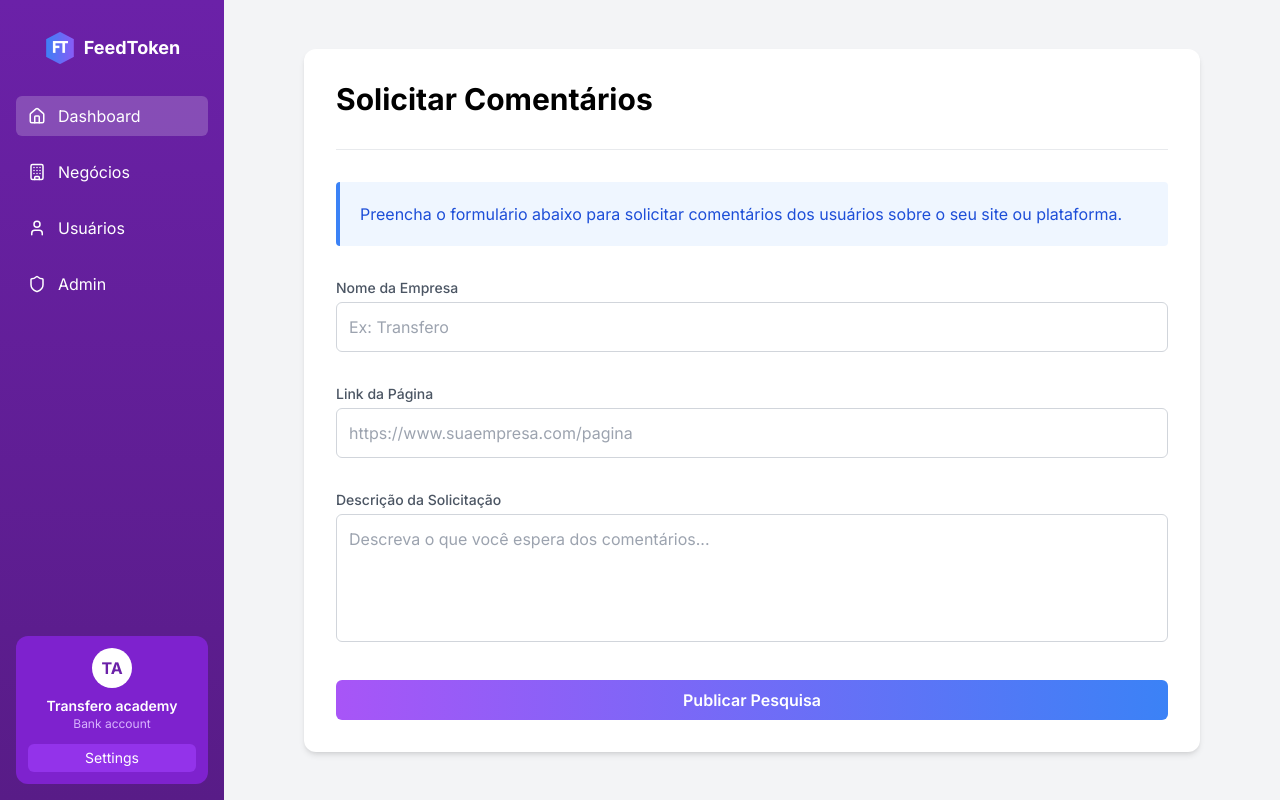
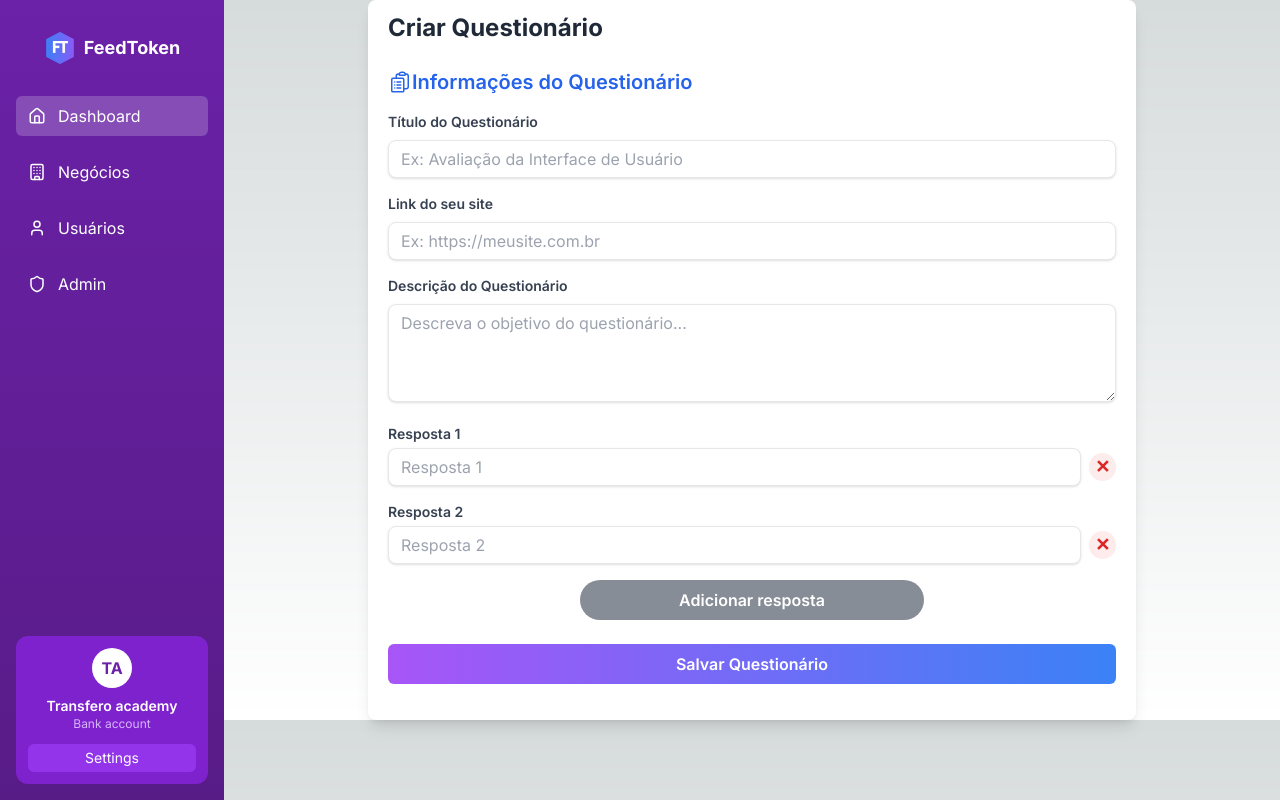
Before and after one commit to TransferoNovaIguacu/feedback-company-front, a Next.js app: page /company/quiz in a window 1280 px wide. Built offline with nearby package versions, Linux system fonts and the light colour scheme; sample sign-in values are in the browser's storage.

Commit message:
feat: add CommentPage component and update TelaFormulario with dynamic responses and button enhancements

```diff
--- /dev/null
+++ b/app/company/coment/page.tsx
@@ -0,0 +1,9 @@
+import CriacaoComentario from "@/app/components/criacao-comentario";
+
+
+export default function CommentPage(){
+
+return(
+    <CriacaoComentario/>
+);
+};
--- a/app/company/quiz/page.tsx
+++ b/app/company/quiz/page.tsx
@@ -1,9 +1,8 @@
-
-import CriacaoComentario from "@/app/components/criacao-comentario";
+import TelaFormulario from "@/app/components/TelaFormulario";
 
 export default function QuizPage(){
 
 return(
-    <CriacaoComentario/>
+    <TelaFormulario/>
 );
 };
--- a/app/components/Botao.tsx
+++ b/app/components/Botao.tsx
@@ -1,21 +1,22 @@
 
 interface TituloProps {
     texto: string;
+    className?: string
 }
-export function Botao1({ texto }: TituloProps) {
+export function Botao1({ texto, className }: TituloProps) {
     return (
         <div className="flex w-full">
-            <button className="flex justify-center w-full bg-gradient-to-r from-purple-500 to-blue-500 text-white font-semibold px-4 py-2 rounded-md hover:opacity-90 transition">
+            <button className={`flex justify-center w-full bg-gradient-to-r from-purple-500 to-blue-500 text-white font-semibold px-4 py-2 rounded-md hover:opacity-90 transition ${className}`}>
                 {texto}</button>
         </div>
 
     )
 }
 
-export function Botao2({ texto }: TituloProps) {
+export function Botao2({ texto, className }: TituloProps) {
     return (
         <div className="flex w-full">
-            <button className="flex justify-center w-full bg-gray-700 text-white font-semibold px-4 py-2 rounded-md hover:bg-gray-600 transition">
+            <button className={`flex justify-center w-full bg-gray-700 text-white font-semibold px-4 py-2 rounded-md hover:bg-gray-600 transition ${className}`}>
                 {texto}</button>
         </div>
 
--- a/app/components/TelaFormulario.tsx
+++ b/app/components/TelaFormulario.tsx
@@ -1,9 +1,9 @@
 "use client";
 import React, { useState } from "react";
-import { Botao1 } from "./Botao";
+import { Botao1, Botao2 } from "./Botao";
 
 export default function TelaFormulario() {
-  const [respostas, setRespostas] = useState<string[]>(["", "", ""]); // Começa com 3 respostas
+  const [respostas, setRespostas] = useState<string[]>(["", "",]); // Começa com 3 respostas
 
   const adicionarResposta = () => {
     setRespostas([...respostas, ""]);
@@ -21,9 +21,8 @@ export default function TelaFormulario() {
   };
 
   return (
-    <div className="min-h-screen bg-gray-100 p-4 sm:p-6 lg:p-8">
-      <div className="max-w-3xl mx-auto bg-white rounded-lg shadow-lg p-6 sm:p-8">
-        <h1 className="text-2xl font-bold text-gray-800 mb-6">
+    <div className="max-w-3xl mx-auto bg-white rounded-lg shadow-lg px-5 py-1 overflow-scroll max-h-[90vh]">
+      <h1 className="text-2xl font-bold text-gray-800 mb-6 mt-2">
         Criar Questionário
       </h1>
 
@@ -58,6 +57,14 @@ export default function TelaFormulario() {
             placeholder="Ex: Avaliação da Interface de Usuário"
             className="shadow appearance-none border rounded-lg w-full py-2 px-3 mb-4 text-gray-700 leading-tight focus:outline-none focus:ring-2 focus:ring-blue-500 focus:border-transparent"
           />
+          <label className="block text-gray-700 text-sm font-semibold mb-2">
+            Link do seu site
+          </label>
+          <input
+            type="text"
+            placeholder="Ex: https://meusite.com.br"
+            className="shadow appearance-none border rounded-lg w-full py-2 px-3 mb-4 text-gray-700 leading-tight focus:outline-none focus:ring-2 focus:ring-blue-500 focus:border-transparent"
+          />
 
           {/* Textarea Descrição */}
           <label className="block text-gray-700 text-sm font-semibold mb-2">
@@ -88,7 +95,7 @@ export default function TelaFormulario() {
                 <button
                   type="button"
                   onClick={() => removerResposta(index)}
-                    className="text-red-600 hover:text-red-800 font-bold text-lg mt-6"
+                  className="bg-red-500 hover:bg-red-600 hover:bg-opacity-40 bg-opacity-10 px-1.5 rounded-full text-red-600 hover:text-white font-bold text-lg mt-6"
                   title="Remover resposta"
                 >
                   ✕
@@ -96,13 +103,15 @@ export default function TelaFormulario() {
               </div>
             ))}
 
-              <button
-                type="button"
-                onClick={adicionarResposta}
-                className="bg-gray-700 text-white font-semibold px-4 py-2 rounded-md hover:bg-gray-600 transition"
+            <div
+              onClick={(e) => {
+                e.preventDefault(); // impede o submit do formulário
+                adicionarResposta();
+              }}
+              className="flex px-[20vw] lg:px-[15vw]"
             >
-                Adicionar resposta
-              </button>
+              <Botao2 className="bg-opacity-60 hover:bg-opacity-60 !rounded-full" texto="Adicionar resposta" />
+            </div>
           </div>
 
           <div className="mt-6">
@@ -111,6 +120,5 @@ export default function TelaFormulario() {
         </form>
       </section>
     </div>
-    </div>
   );
 }
```
Lines whose indentation alone changed are shown as unchanged.
